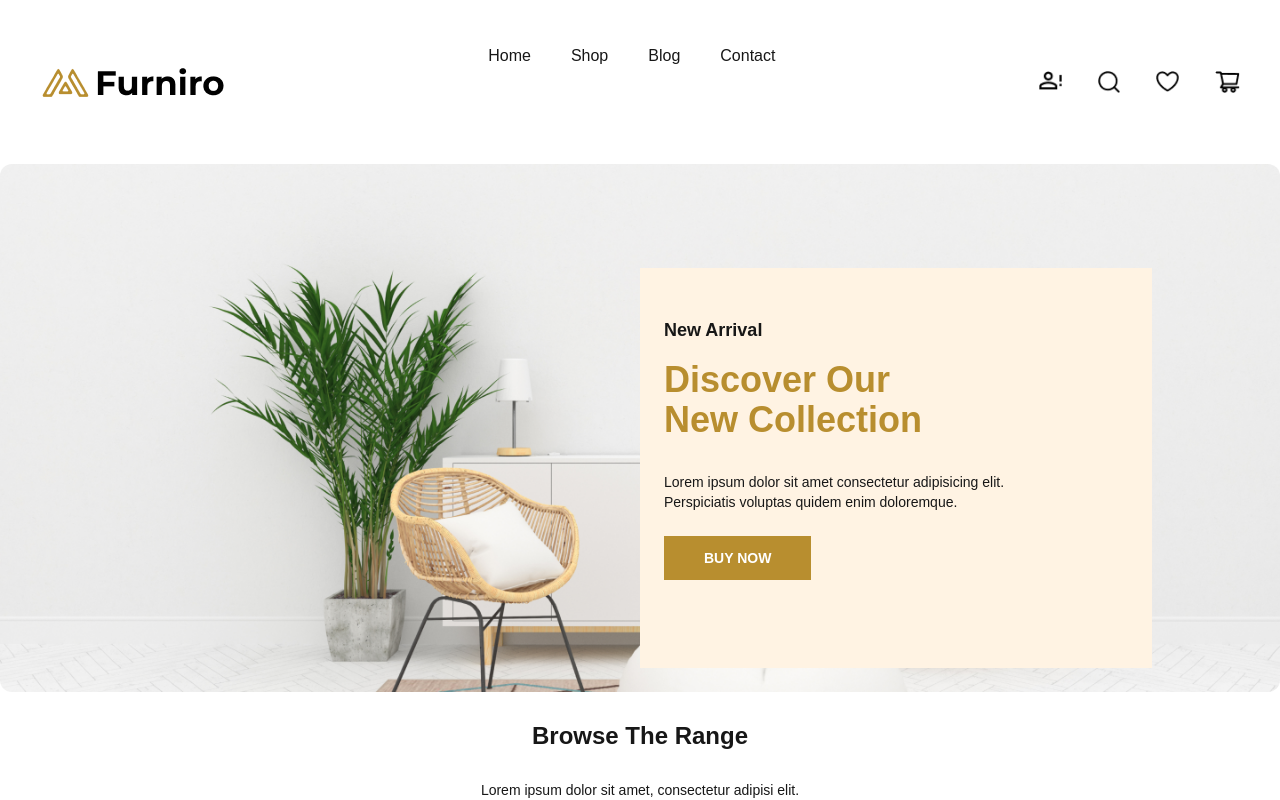
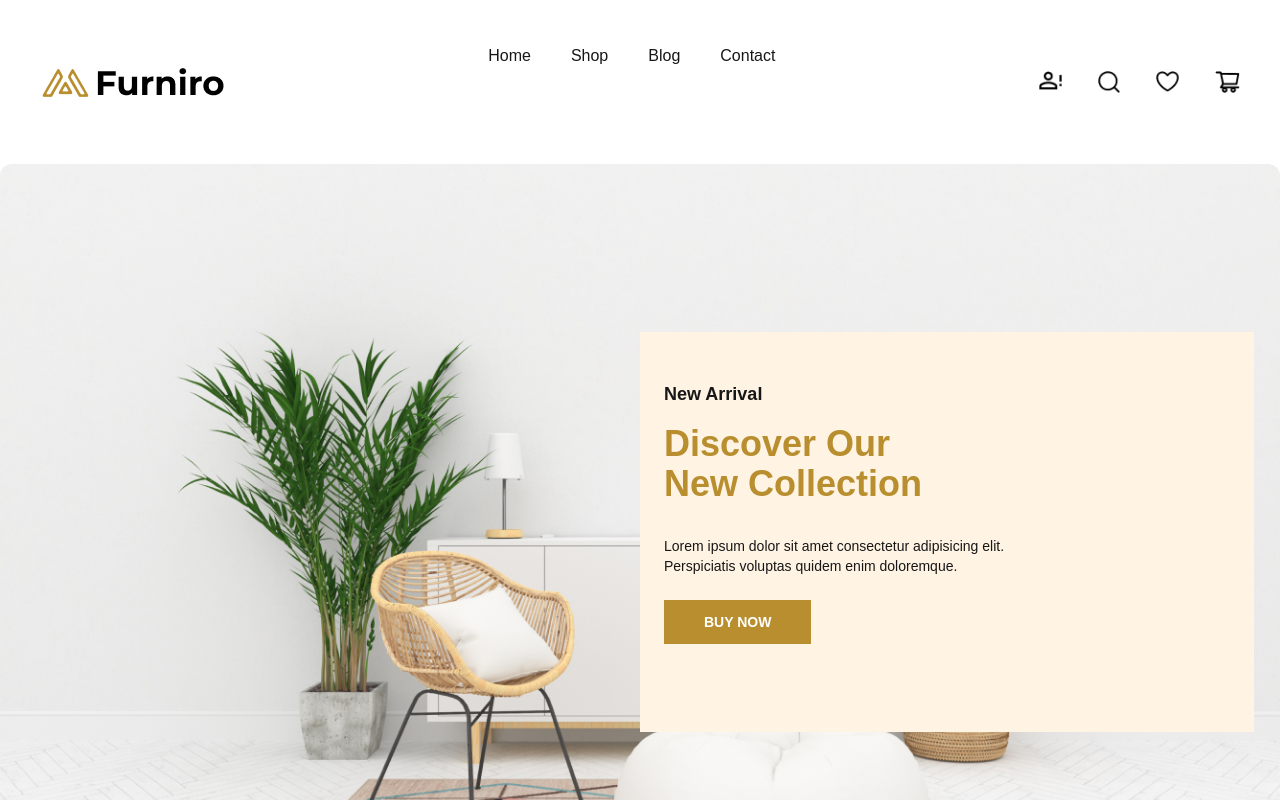
Before and after one commit to AYeshsidd/Furniture-website, a Next.js app in the folder website/: page / in a window 1280 px wide. Shown: the top 800 px of the page. Built offline with nearby package versions, Linux system fonts and the light colour scheme.

Commit message:
Update Wallpic.tsx

```diff
--- a/website/src/app/component/Wallpic.tsx
+++ b/website/src/app/component/Wallpic.tsx
@@ -1,11 +1,10 @@
-
-export default function Wallpic() {
+  export default function Wallpic() {
     return (
       <div
-        className="flex flex-col md:flex-row h-auto w-full max-w-[1440px] mx-auto relative bg-cover bg-center rounded-xl py-8 md:py-16"
+        className="flex flex-col md:flex-row h-auto w-full md:max-w-[1440px] mx-auto relative bg-cover bg-center rounded-xl py-8 md:py-36"
         style={{ backgroundImage: "url('./bgwall.png')" }}
       >
-        <div className="bg-[#FFF3E3] relative md:left-[50%] top-10 px-6 py-6 md:py-8 md:h-[400px] w-full md:w-[40%]">
+        <div className="bg-[#FFF3E3] relative md:left-[50%] md:top-6 top-8 px-6 py-6 md:py-8 md:h-[400px] w-full md:w-[48%]">
           <p className="font-semibold text-center md:text-left my-4 text-md md:text-lg">
             New Arrival
           </p>
@@ -18,7 +17,7 @@ export default function Wallpic() {
             Perspiciatis voluptas quidem enim doloremque.
           </p>
 
-          <button className="bg-[#B88E2F] my-6 py-3 px-10 text-sm text-white font-bold w-full sm:w-auto md:w-auto">
+          <button className="bg-[#B88E2F] hover:scale-105 my-6 py-3 px-10 text-sm text-white font-bold w-full sm:w-auto md:w-auto ">
             BUY NOW
           </button>
         </div>
```
